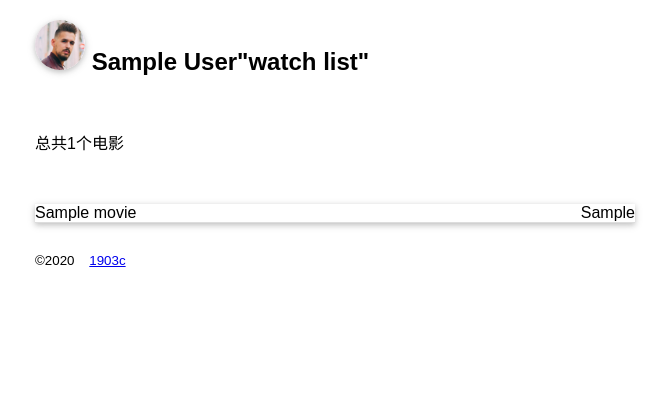
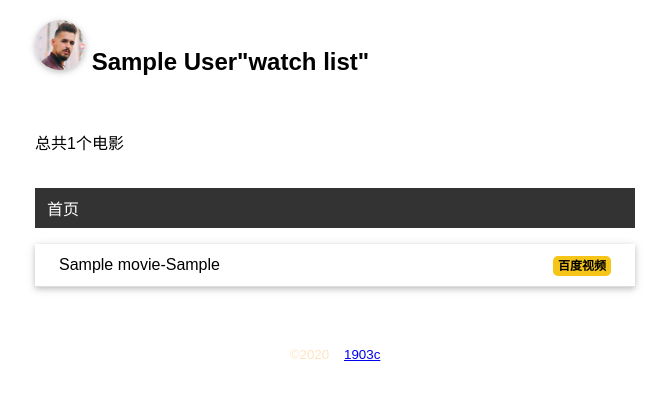
Before and after one commit to w1032593545/flaskweb, a Flask app: page / in a window 1280 px wide. Shown: the top 400 px of the page, without its empty margins (305-974 px from the left). Run offline with Flask 2, Linux system fonts and the light colour scheme; tables that the repository leaves empty hold one stand-in row (values such as "Sample post").

Commit message:
模板继承和错误处理函数及上下文函数

```diff
--- a/watchlist/app.py
+++ b/watchlist/app.py
@@ -32,9 +32,8 @@ class Movie(db.Model):
 
 @app.route('/')
 def index():
-    user = User.query.first()
     movie = Movie.query.all()
-    return render_template("index.html", user=user, movies=movie)
+    return render_template("index.html", movies=movie)
 
 
 # 自定义命令
@@ -65,3 +64,17 @@ def forge():
         db.session.add(movie)
     db.session.commit()
     click.echo("导入数据完成")
+
+
+
+# 错误处理函数
+@app.errorhandler(404)
+def page_not_found(e):
+    return render_template("404.html")
+
+
+# 模板上下文处理函数
+@app.context_processor
+def common_user():
+    user = User.query.first()
+    return dict(user=user)
--- a/watchlist/static/css/index.css
+++ b/watchlist/static/css/index.css
@@ -3,6 +3,14 @@ body{
     max-width: 600px;
     font-size: 16px;
     font-family: Arial, Helvetica, sans-serif;
+}
+
+
+footer{
+    color:bisque;
+    margin-top: 20px;
+    text-align: center;
+    padding: 10px;
 }
 
 
@@ -14,7 +22,7 @@ body{
 
 
 .movie-list{
-    list-style: none;
+    list-style-type: none;
     padding: 0;
     margin-bottom: 10px;
     box-shadow: 0 2px 5px 0 rgba(0, 0, 0, 0.16),0 2px 10px 0 rgba(0, 0, 0, 0.12);
@@ -22,7 +30,7 @@ body{
 
 
 .movie-list li{
-    padding: 12px,24px;
+    padding: 12px 24px;
     border-bottom: 1px solid #dddddd;
 }
 
@@ -30,3 +38,47 @@ body{
 .movie-list li:hover{
     background-color:#f8f9fa;
 }
+
+
+nav ul{
+    list-style-type: none;
+    margin: 0;
+    padding: 0;
+    overflow: hidden;
+    background-color: #333333;
+}
+
+
+nav li{
+    float: left;
+}
+
+
+nav li a{
+    display: block;
+    color:white;
+    text-align: center;
+    padding: 8px 12px;
+    text-decoration: none;
+}
+
+
+nav li a:hover{
+    background-color: #111111;
+}
+
+
+.float-right{
+    float:right;
+}
+
+
+.baidu{
+    font-size: 12px;
+    font-weight: bold;
+    color:black;
+    text-decoration: none;
+    background-color: #f5c518;
+    border-radius: 5px;
+    padding: 3px 5px;
+}
--- /dev/null
+++ b/watchlist/templates/base.html
@@ -0,0 +1,32 @@
+<!DOCTYPE html>
+<html lang="zh">
+
+<head>
+    {% block head %}
+    <meta charset="UTF-8">
+    <meta name="viewport" content="width=device-width, initial-scale=1.0">
+    <title>{{ user.name }} "watch list"</title>
+    <link rel="stylesheet" href="{{ url_for('static',filename='css/index.css') }}">
+    {% endblock %}
+</head>
+
+<body>
+    <h2><img src="{{ url_for('static',filename='img/anthony.jpg') }}" alt="" class="avatar">
+        {{ user.name }}"watch list"</h2> <br>
+    <p>
+        总共{{ movies|length }}个电影
+    </p> <br>
+    <nav>
+        <ul>
+            <li>
+                <a href="{{ url_for('index') }}">首页</a>
+            </li>
+        </ul>
+    </nav>
+    {% block content %}{% endblock %}
+    <footer>
+        <small> &copy;2020 &nbsp;&nbsp;&nbsp;<a href="#">1903c</a> </small>
+    </footer>
+</body>
+
+</html>
--- a/watchlist/templates/index.html
+++ b/watchlist/templates/index.html
@@ -1,27 +1,13 @@
-<!DOCTYPE html>
-<html lang="zh">
-
-<head>
-    <meta charset="UTF-8">
-    <meta name="viewport" content="width=device-width, initial-scale=1.0">
-    <title>{{ user.name }} "watch list"</title>
-    <link rel="stylesheet" href="{{ url_for('static',filename='css/index.css') }}">
-</head>
-
-<body>
-    <h2><img src="{{ url_for('static',filename='img/anthony.jpg') }}" alt="" class="avatar">
-        {{ user.name }}"watch list"</h2> <br>
-    <p>
-        总共{{ movies|length }}个电影
-    </p> <br>
-    <ul class="movie-list">
-        {% for movie in movies %}
-        <li>{{ movie.title }}<span style="float: right;">{{ movie.year }}</span></li>
-        {% endfor %}
-    </ul> <br>
-    <footer>
-        <small> &copy;2020 &nbsp;&nbsp;&nbsp;<a href="#">1903c</a> </small>
-    </footer>
-</body>
-
-</html>
+{% extends "base.html" %}
+{% block content %}
+<ul class="movie-list">
+    {% for movie in movies %}
+    <li>
+        {{ movie.title }}-{{ movie.year }}
+        <span class=float-right>
+            <a class="baidu" href="http://v.baidu.com/v?word={{ movie.title }}&ct=301989888&rn=67&pn=0&db=0&s=0&fbl=800&ie=utf-8&oq={{ movie.title }}}}&rsp=0">百度视频</a>
+        </span>
+    </li>
+    {% endfor %}
+</ul> <br>
+{% endblock %}
```
Also changed, not shown: watchlist/templates/404.html (added, +10 -0 lines).
